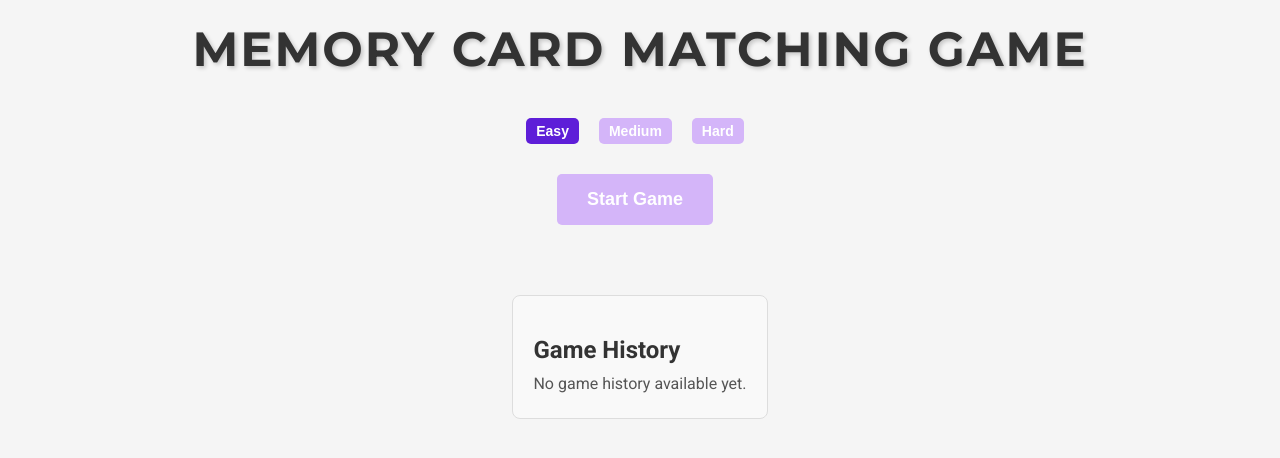
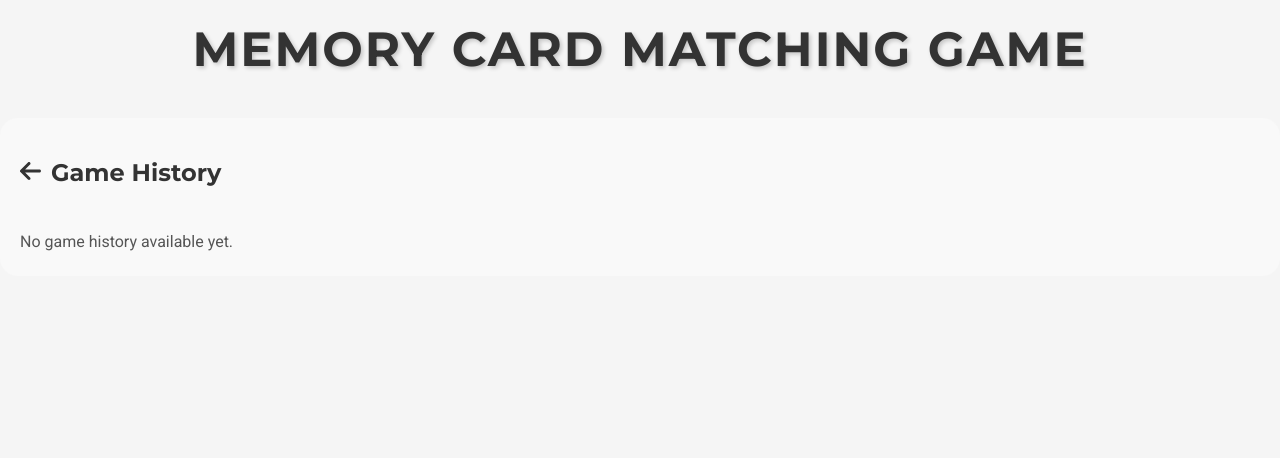
Before and after one commit to magdasoballa/memory-game-, a React (Vite) app: page /history in a window 1280 px wide. Shown: the top 458 px of the page. Built offline with nearby package versions, Linux system fonts and the light colour scheme.

Commit message:
added router and confetti

```diff
--- a/package.json
+++ b/package.json
@@ -10,8 +10,12 @@
     "preview": "vite preview"
   },
   "dependencies": {
+    "@fortawesome/free-solid-svg-icons": "^6.6.0",
+    "@fortawesome/react-fontawesome": "^0.2.2",
     "react": "^18.3.1",
+    "react-confetti": "^6.1.0",
     "react-dom": "^18.3.1",
+    "react-router-dom": "^6.26.2",
     "zustand": "*"
   },
   "devDependencies": {
@@ -19,6 +23,7 @@
     "@types/node": "^22.7.4",
     "@types/react": "^18.3.10",
     "@types/react-dom": "^18.3.0",
+    "@types/react-router-dom": "^5.3.3",
     "@vitejs/plugin-react": "^4.3.2",
     "eslint": "^9.11.1",
     "eslint-plugin-react-hooks": "^5.1.0-rc.0",
--- a/src/App.tsx
+++ b/src/App.tsx
@@ -1,14 +1,24 @@
 import Board from './components/Board/Board';
 import './App.scss'
 import './styles/global.scss'
+import { BrowserRouter, Route, Routes } from 'react-router-dom';
+import GameHistory from './components/GameHistory/GameHistory';
 
 const App: React.FC = () => {
 
 
   return (
     <div className="app">
-      <h1>Memory Card Matching Game</h1>
-      <Board />
+      <BrowserRouter>
+        <h1>Memory Card Matching Game</h1>
+
+        <Routes>
+
+          <Route path="/" element={<Board />} />
+          <Route path="/history" element={<GameHistory />} />
+
+        </Routes>
+      </BrowserRouter>
     </div>
   );
 };
--- a/src/components/Board/Board.tsx
+++ b/src/components/Board/Board.tsx
@@ -11,9 +11,11 @@ import img6 from '@/assets/images/img6.jpeg';
 import img7 from '@/assets/images/img7.jpeg';
 import img8 from '@/assets/images/img8.jpeg';
 import GameSummary from '../GameSummary/GameSummary';
-import GameHistory from '../GameHistory/GameHistory';
-import { useState } from 'react';
+import { useEffect, useState } from 'react';
 import Statistics from '../Statistics/Statistics';
+import { useNavigate } from 'react-router-dom';
+import Confetti from 'react-confetti';
+import { loadGameHistory } from '../../utils/localStorage';
 
 const easyTiles = [img1, img2, img3, img4];
 const mediumTiles = [img1, img2, img3, img4, img5, img6];
@@ -23,6 +25,8 @@ const Board: React.FC = () => {
     const { tiles, revealedTiles, matchedPairs, resetGame, revealTile, isGameOver, startGame, setDifficulty } = useGameStore();
     const [selectedDifficulty, setSelectedDifficulty] = useState<'easy' | 'medium' | 'hard'>('easy');
     const [gameStarted, setGameStarted] = useState(false);
+    const navigate = useNavigate();
+    const gameHistory = loadGameHistory();
 
     const handleDifficultyChange = (level: 'easy' | 'medium' | 'hard') => {
         if (tiles.length > 0 && !isGameOver) return;
@@ -56,7 +60,7 @@ const Board: React.FC = () => {
 
     return (
         <>
-            <div>
+            {isGameOver && <Confetti />}
             <div className='button-container'>
                 <button
                     onClick={() => handleDifficultyChange('easy')}
@@ -79,7 +83,6 @@ const Board: React.FC = () => {
                 >
                     Hard
                 </button>
-                </div>
             </div>
 
             {tiles.length === 0 && (
@@ -109,7 +112,8 @@ const Board: React.FC = () => {
                 ))}
             </div>
             {isGameOver && <GameSummary />}
-            <GameHistory />
+            {!!gameHistory.length && <button onClick={() => navigate('/history')}>Check Game History</button>}
+
         </>
     );
 };
--- a/src/components/GameHistory/GameHistory.scss
+++ b/src/components/GameHistory/GameHistory.scss
@@ -1,15 +1,34 @@
+@import "@/styles/variables";
+
 .game-history {
     padding: 20px;
-    border: 1px solid #ddd;
-    border-radius: 8px;
+    border-radius: 18px;
     background-color: #f9f9f9;
-    max-width: 600px;
-    margin: 20px auto;
+    width: 100%;
+    display: flex;
+    flex-direction: column;
+
+    .header {
+        display: flex;
+        align-items: center;
+        margin-bottom: 20px;
+
+        .back-button {
+            margin-right: 10px;
+            font-size: 24px;
+            color: #333;
+            transition: color 0.3s;
+
+            &:hover {
+                color: $light-purple;
+            }
+        }
 
         h2 {
             font-size: 24px;
-        margin-bottom: 10px;
             color: #333;
+            font-family: "Montserrat", sans-serif;
+        }
     }
 
     p {
@@ -21,14 +40,22 @@
     ul {
         list-style-type: none;
         padding: 0;
-    }
 
         .game-history-item {
-        padding: 10px;
+            padding: 15px;
             border-bottom: 1px solid #ddd;
+            transition: background-color 0.3s;
+            display: flex;
+            align-items: center;
+            justify-content: space-between;
 
             &:last-child {
                 border-bottom: none;
             }
+
+            &:hover {
+                background-color: $light-purple;
             }
         }
+    }
+}
--- a/src/components/GameHistory/GameHistory.tsx
+++ b/src/components/GameHistory/GameHistory.tsx
@@ -1,5 +1,8 @@
 import { useEffect, useState } from 'react';
 import { loadGameHistory } from '../../utils/localStorage';
+import { Link } from 'react-router-dom';
+import { FontAwesomeIcon } from '@fortawesome/react-fontawesome';
+import { faArrowLeft } from '@fortawesome/free-solid-svg-icons';
 import './GameHistory.scss';
 
 const GameHistory: React.FC = () => {
@@ -20,16 +23,22 @@ const GameHistory: React.FC = () => {
 
     return (
         <div className="game-history">
-            <h2>Game History</h2>
+            <div className="header">
+                <Link to="/" className="back-button">
+                    <FontAwesomeIcon icon={faArrowLeft} />
+                </Link>
+                <h2>Game History</h2>
+            </div>
+
             {history.length === 0 ? (
                 <p>No game history available yet.</p>
             ) : (
                 <ul>
                     {history.map((game, index) => (
                         <li key={index} className="game-history-item">
-                            <p>Date: {new Date(game.date).toLocaleString()}</p>
-                            <p>Attempts: {game.attempts}</p>
-                            <p>Duration: {formatDuration(game.duration)}</p>
+                            <p><b>Date: </b>{new Date(game.date).toLocaleString()}</p>
+                            <p><b>Attempts:</b> {game.attempts}</p>
+                            <p><b>Duration:</b> {formatDuration(game.duration)}</p>
                         </li>
                     ))}
                 </ul>
--- a/src/components/GameSummary/GameSummary.tsx
+++ b/src/components/GameSummary/GameSummary.tsx
@@ -1,20 +1,17 @@
 import { useGameStore } from "../../store/useGameStore";
 
 const GameSummary: React.FC = () => {
-    const { attempts, isGameOver, startTime, revealedTiles, matchedPairs, tiles } = useGameStore();
+    const { attempts, isGameOver, duration } = useGameStore();
 
     if (!isGameOver) {
         return null;
     }
 
-    const endTime = Date.now();
-    const gameDuration = startTime ? Math.floor((endTime - startTime) / 1000) : 0;
-    console.log(revealedTiles.length)
     return (
         <div className="game-summary">
             <h2>Game Summary</h2>
             <p>Attempts: {attempts}</p>
-            <p>Duration: {gameDuration} seconds</p>
+            <p>Duration: {duration} seconds</p>
         </div>
     );
 };
--- a/src/components/Statistics/Statistics.scss
+++ b/src/components/Statistics/Statistics.scss
@@ -1,4 +1,9 @@
 .statistics {
-    font-size: 1.2rem;
-    margin: 20px;
+    font-size: 1rem;
+    margin: 0 auto;
+    font-family: "Montserrat", sans-serif;
+    font-weight: 600;
+    display: flex;
+    align-items: center;
+    flex-direction: column;
 }
--- a/src/components/Statistics/Statistics.tsx
+++ b/src/components/Statistics/Statistics.tsx
@@ -1,5 +1,6 @@
 import { useEffect, useState } from 'react';
 import { useGameStore } from '../../store/useGameStore';
+import './Statistics.scss'
 
 const Statistics: React.FC = () => {
     const { attempts, startTime, isGameOver } = useGameStore();
--- a/src/components/Tile/Tile.scss
+++ b/src/components/Tile/Tile.scss
@@ -2,7 +2,7 @@
     width: 100%;
     height: 120px;
     border-radius: 8px;
-    background: linear-gradient(135deg, #f5f5f5, #e0e0e0);
+    background: linear-gradient(135deg, #f5f5f5, rgba(200, 200, 255, 0.9));
     display: flex;
     justify-content: center;
     align-items: center;
--- a/src/store/useGameStore.ts
+++ b/src/store/useGameStore.ts
@@ -11,6 +11,7 @@ interface GameState {
   timer: number;
   interval: NodeJS.Timeout | null;
   difficulty: "easy" | "medium" | "hard";
+  duration: number;
   revealTile: (index: number) => void;
   resetGame: (
     shuffledTiles: string[],
@@ -20,8 +21,7 @@ interface GameState {
   setDifficulty: (level: "easy" | "medium" | "hard") => void;
 }
 
-export const useGameStore = create<GameState>((set, get) => {
-  return {
+export const useGameStore = create<GameState>((set, get) => ({
   tiles: [],
   revealedTiles: [],
   matchedPairs: [],
@@ -31,10 +31,10 @@ export const useGameStore = create<GameState>((set, get) => {
   timer: 0,
   interval: null,
   difficulty: "easy",
+  duration: 0,
 
   revealTile: (index: number) => {
-      const { revealedTiles, matchedPairs, tiles, attempts, isGameOver } =
-        get();
+    const { revealedTiles, matchedPairs, tiles, attempts, isGameOver } = get();
     if (isGameOver) return;
     if (revealedTiles.length === 2) return;
     if (
@@ -66,7 +66,8 @@ export const useGameStore = create<GameState>((set, get) => {
     if (allTilesMatched) {
       const currentInterval = get().interval;
       if (currentInterval) clearInterval(currentInterval);
-        const gameDuration = get().timer;
+
+      const gameDuration = get().duration;
       const attempts = get().attempts;
 
       saveGameHistory(attempts, gameDuration);
@@ -88,16 +89,18 @@ export const useGameStore = create<GameState>((set, get) => {
       isGameOver: false,
       startTime: null,
       timer: 0,
+      duration: 0,
       interval: null,
       difficulty,
     });
   },
 
   startGame: () => {
-      set({ startTime: Date.now(), timer: 0 });
+    const startTime = Date.now();
+    set({ startTime, duration: 0, timer: 0 });
     const intervalId = setInterval(() => {
-        const currentTimer = get().timer;
-        set({ timer: currentTimer + 1 });
+      const currentDuration = get().duration + 1;
+      set({ duration: currentDuration });
     }, 1000);
     set({ interval: intervalId });
   },
@@ -105,5 +108,4 @@ export const useGameStore = create<GameState>((set, get) => {
   setDifficulty: (level: "easy" | "medium" | "hard") => {
     set({ difficulty: level });
   },
-  };
-});
+}));
```
Also changed, not shown: 1 other file (tests, documents, lock files or other folders). Lines whose indentation alone changed are shown as unchanged.
